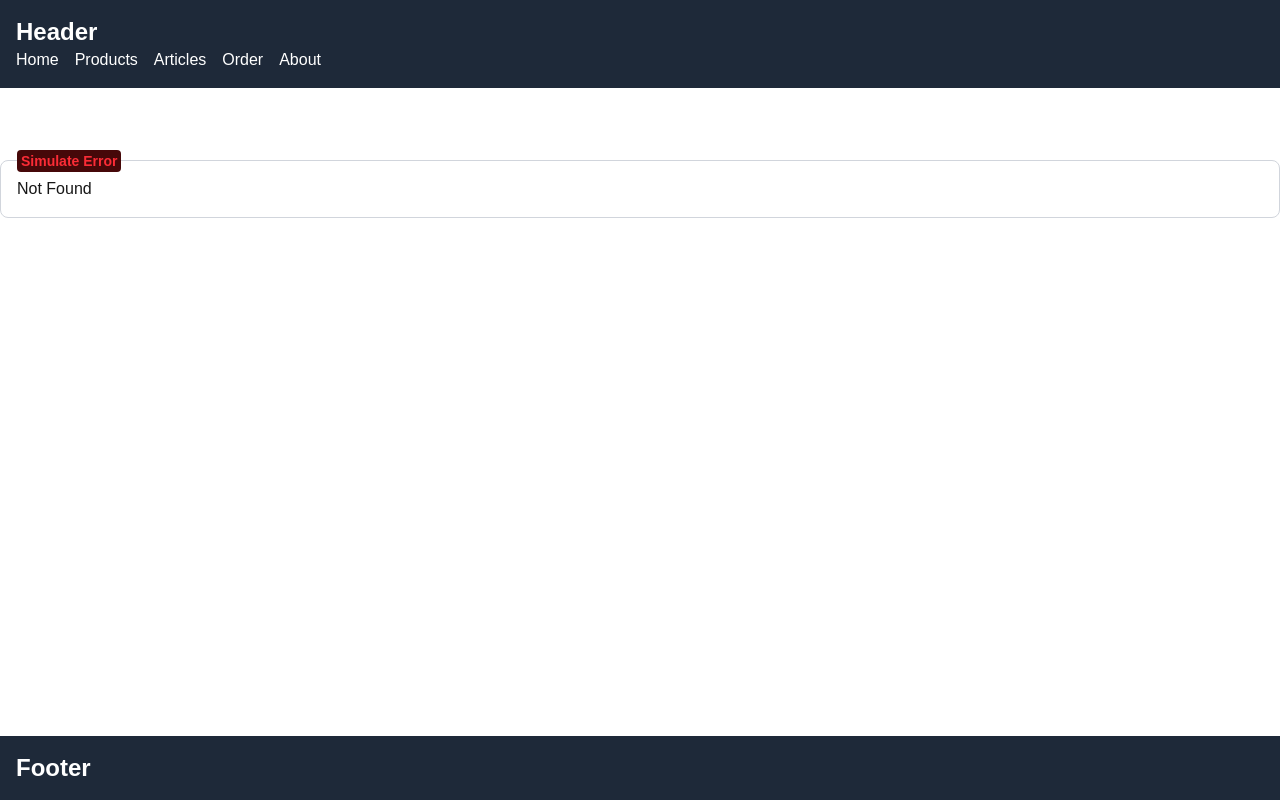
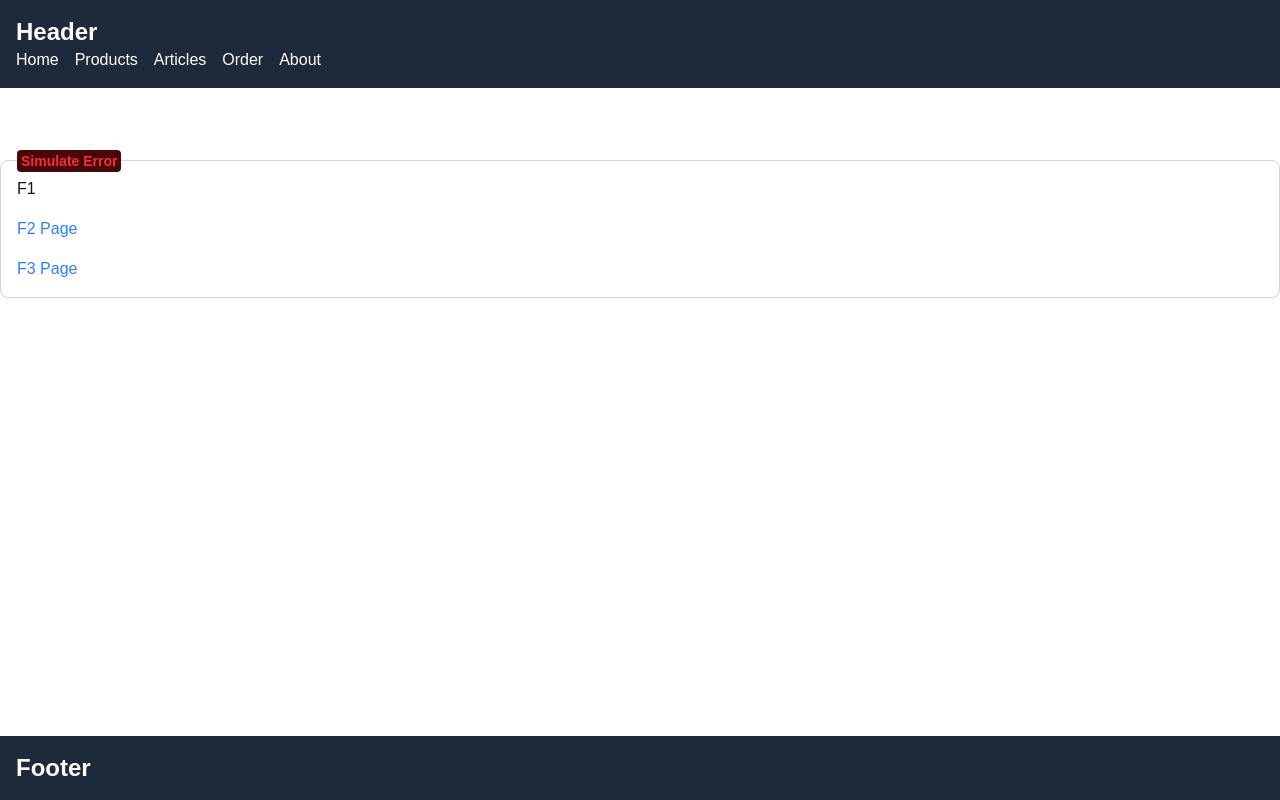
Before and after one commit to MuhammadHaziq/next-15, a Next.js app: page /f1 in a window 1280 px wide. Before the commit this address had no page. Built offline with nearby package versions, Linux system fonts and the light colour scheme.

Commit message:
Add new pages for F1, F2, F3, F4, and F5 with navigation links. Introduced intercepted versions for F2, F4, and F5 to handle specific routing scenarios.

```diff
--- /dev/null
+++ b/src/app/f1/(.)f2/page.tsx
@@ -0,0 +1,3 @@
+export default function InterceptedF2() {
+  return <div>Intercepted F2</div>;
+}
--- /dev/null
+++ b/src/app/f1/(..)f3/page.tsx
@@ -0,0 +1,3 @@
+export default function InterceptedF3() {
+  return <div>Intercepted F3</div>;
+}
--- /dev/null
+++ b/src/app/f1/f2/(..)(..)f4/page.tsx
@@ -0,0 +1,3 @@
+export default function InterceptedF4() {
+  return <div>(..)(..)Intercepted F4</div>;
+}
--- /dev/null
+++ b/src/app/f1/f2/inner-f2/(...)f5/page.tsx
@@ -0,0 +1,3 @@
+export default function InterceptedF5() {
+  return <div>(...) Intercepted F5</div>;
+}
--- /dev/null
+++ b/src/app/f1/f2/inner-f2/page.tsx
@@ -0,0 +1,12 @@
+import Link from "next/link";
+
+export default function InnerF2() {
+  return (
+    <div className="flex flex-col gap-4">
+      Inner F2
+      <Link href="/f5" className="text-blue-500">
+        F5 Page
+      </Link>
+    </div>
+  );
+}
--- /dev/null
+++ b/src/app/f1/f2/page.tsx
@@ -0,0 +1,12 @@
+import Link from "next/link";
+
+export default function F2() {
+  return (
+    <div className="flex flex-col gap-4">
+      F2
+      <Link href="/f4" className="text-blue-500">
+        F4
+      </Link>
+    </div>
+  );
+}
--- /dev/null
+++ b/src/app/f1/page.tsx
@@ -0,0 +1,14 @@
+import Link from "next/link";
+export default function F1() {
+  return (
+    <div className="flex flex-col gap-4">
+      F1
+      <Link href="f1/f2" className="text-blue-500">
+        F2 Page
+      </Link>
+      <Link href="/f3" className="text-blue-500">
+        F3 Page
+      </Link>
+    </div>
+  );
+}
--- /dev/null
+++ b/src/app/f3/page.tsx
@@ -0,0 +1,3 @@
+export default function F3() {
+  return <div>F3</div>;
+}
--- /dev/null
+++ b/src/app/f4/page.tsx
@@ -0,0 +1,3 @@
+export default function F4() {
+  return <div>F4</div>;
+}
--- /dev/null
+++ b/src/app/f5/page.tsx
@@ -0,0 +1,3 @@
+export default function F5() {
+  return <div>F5</div>;
+}
```
